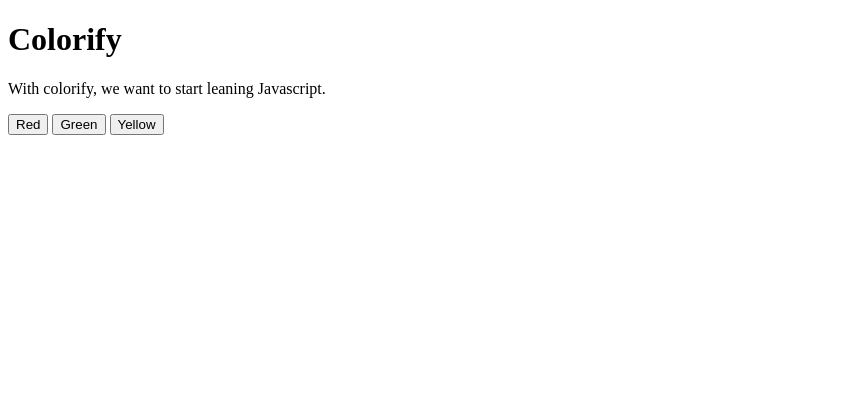
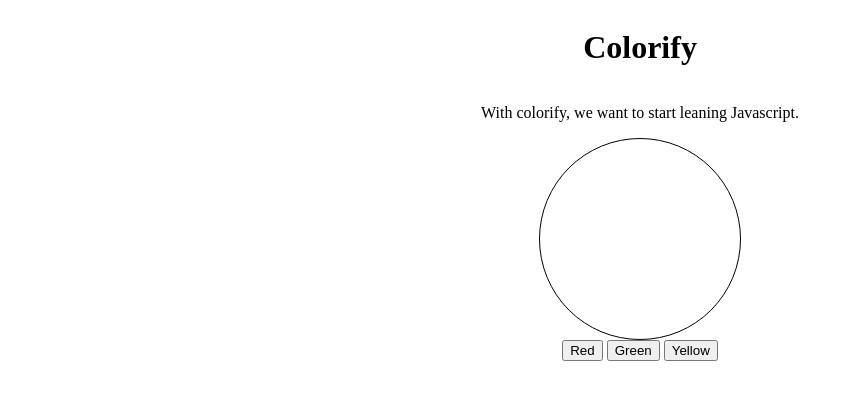
Before and after one commit to rhit-chungea/CSSE-280-01, a plain HTML site: page Follow_Along2/index.html in a window 1280 px wide. Shown: the whole page, without its empty margins (0-853 px from the left). Drawn offline with Linux system fonts and the light colour scheme.

Commit message:
finished css part

```diff
--- a/Follow_Along2/main.css
+++ b/Follow_Along2/main.css
@@ -0,0 +1,18 @@
+.container{
+    display: flex;
+    flex-direction: column;
+    justify-content: center;
+    align-items: center;
+}
+.circle{
+    border: 1px solid #000000;
+    width: 200px;
+    height: 200px;
+    border-radius: 50%;
+}
+.acttion{
+    margin: 10px;
+}
+button{
+    cursor: pointer;
+}
```
Also changed, not shown: Follow_Along2/index.html (+2 -1 lines).
